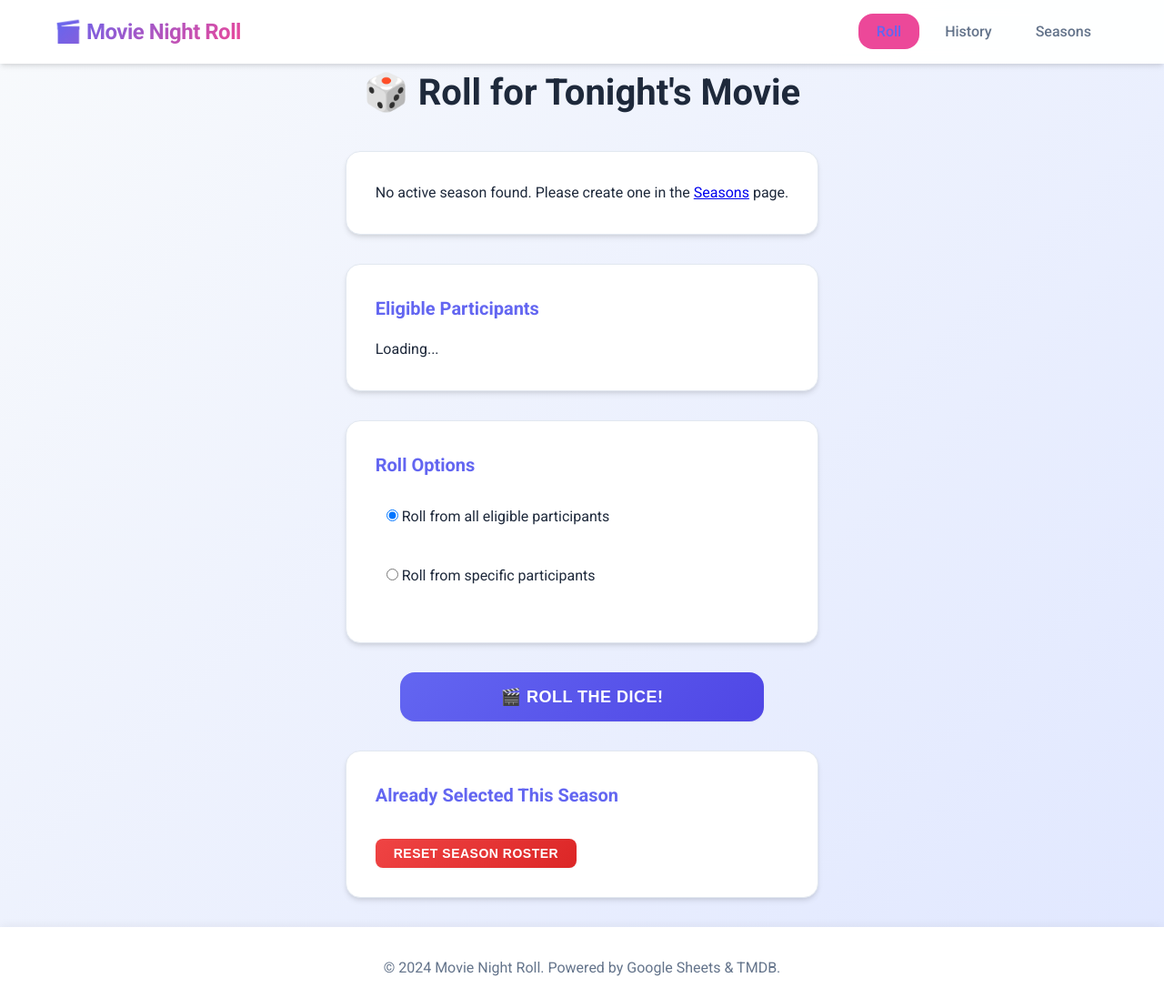
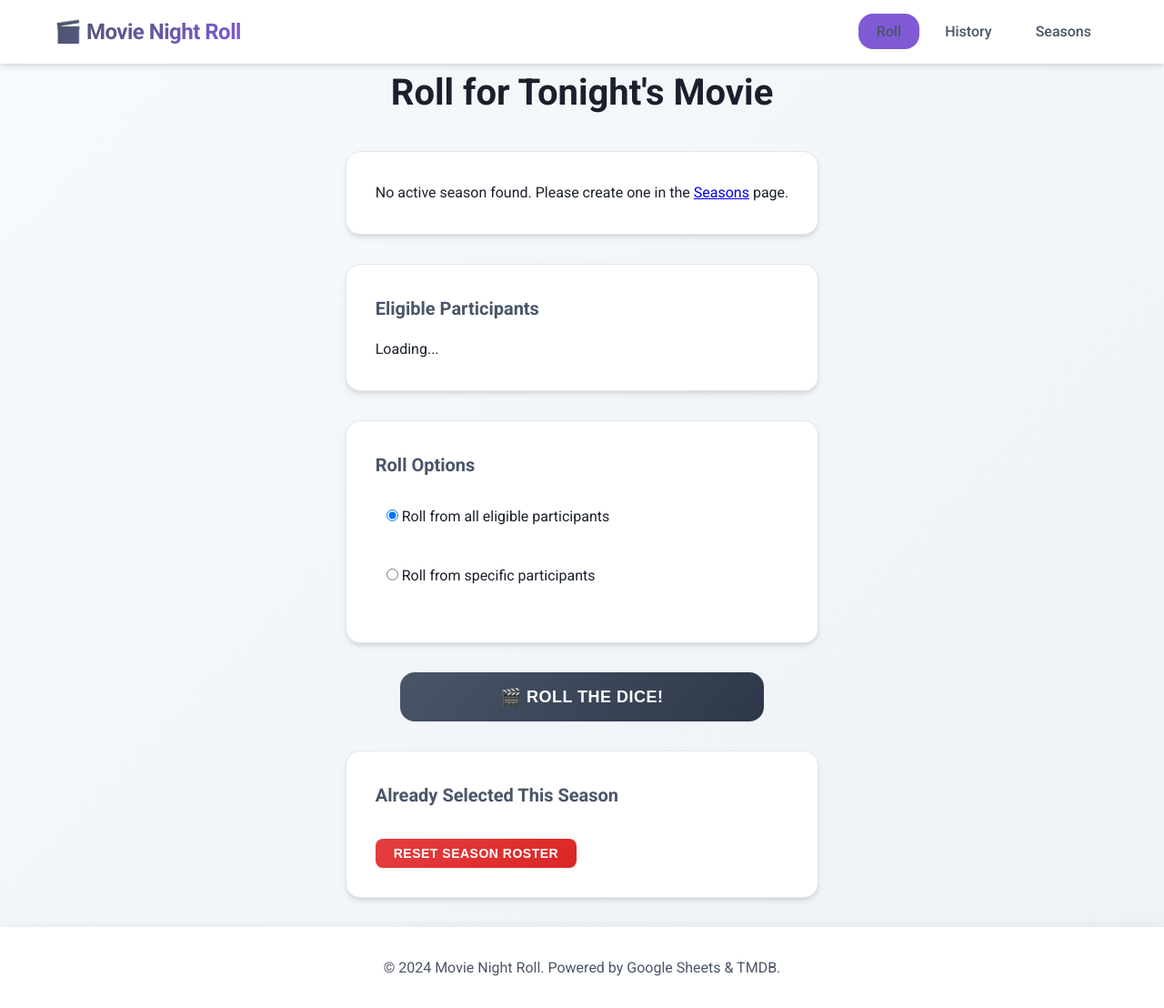
Before and after one commit to berzerk352/movie_night_web, a Flask app: page / in a window 1280 px wide. Shown: the whole page at 91% size. Run offline with Flask 3, Linux system fonts and the light colour scheme; data that the repository does not hold is empty.

Commit message:
make things look nicer and show current movie in sidebar

```diff
--- a/static/css/style.css
+++ b/static/css/style.css
@@ -6,24 +6,24 @@
 }
 
 :root {
-    /* Pantone-inspired Material Design Colors */
-    --primary-color: #6366F1;        /* Vibrant Indigo */
-    --primary-dark: #4F46E5;
-    --primary-light: #818CF8;
-    --secondary-color: #EC4899;      /* Hot Pink */
-    --secondary-dark: #DB2777;
-    --secondary-light: #F472B6;
-    --accent-color: #14B8A6;         /* Teal */
-    --accent-dark: #0D9488;
-    --background-color: #F8FAFC;     /* Light gray-blue */
+    /* Muted, Professional Color Palette */
+    --primary-color: #4A5568;        /* Slate Gray */
+    --primary-dark: #2D3748;
+    --primary-light: #718096;
+    --secondary-color: #805AD5;      /* Muted Purple */
+    --secondary-dark: #6B46C1;
+    --secondary-light: #9F7AEA;
+    --accent-color: #38B2AC;         /* Muted Teal */
+    --accent-dark: #319795;
+    --background-color: #F7FAFC;     /* Soft gray-blue */
     --surface-color: #FFFFFF;
     --surface-elevated: #FFFFFF;
-    --text-color: #1E293B;           /* Slate */
-    --text-secondary: #64748B;
-    --text-hint: #94A3B8;
-    --success-color: #10B981;        /* Emerald */
-    --warning-color: #F59E0B;        /* Amber */
-    --danger-color: #EF4444;         /* Red */
+    --text-color: #1A202C;           /* Dark slate */
+    --text-secondary: #4A5568;
+    --text-hint: #718096;
+    --success-color: #48BB78;        /* Muted green */
+    --warning-color: #ED8936;        /* Muted orange */
+    --danger-color: #E53E3E;         /* Muted red */
     --border-color: #E2E8F0;
     --border-radius: 12px;
     --border-radius-small: 8px;
@@ -37,7 +37,7 @@
 
 body {
     font-family: 'Roboto', 'Inter', -apple-system, BlinkMacSystemFont, 'Segoe UI', sans-serif;
-    background: linear-gradient(135deg, #F8FAFC 0%, #E0E7FF 100%);
+    background: linear-gradient(135deg, #F7FAFC 0%, #EDF2F7 100%);
     color: var(--text-color);
     line-height: 1.6;
     min-height: 100vh;
--- a/templates/index.html
+++ b/templates/index.html
@@ -3,47 +3,35 @@
 {% block title %}Movie Night Roll - Home{% endblock %}
 
 {% block content %}
-<div class="roll-container">
-    <h1>🎲 Roll for Tonight's Movie</h1>
-
 {% if latest_roll %}
-    <div class="current-movie">
-        <h2>🎬 Current Movie</h2>
-        <div class="current-movie-content">
+<div class="current-movie-sidebar">
+    <h3>▸ Current Selection</h3>
     {% if latest_roll.tmdb_data and latest_roll.tmdb_data.poster_url %}
     <div class="current-movie-poster">
         <img src="{{ latest_roll.tmdb_data.poster_url }}" alt="{{ latest_roll.movie_title }} poster">
     </div>
     {% endif %}
     <div class="current-movie-info">
-                <h3 class="current-movie-title">{{ latest_roll.movie_title }}</h3>
+        <h4 class="current-movie-title">{{ latest_roll.movie_title }}</h4>
         <p class="current-movie-submitter">
-                    <span class="submitter-label">Submitted by:</span>
-                    <span class="submitter-name">{{ latest_roll.participant.name }}</span>
+            <strong>{{ latest_roll.participant.name }}</strong>
         </p>
         {% if latest_roll.tmdb_data %}
         <div class="current-movie-details">
-                    {% if latest_roll.tmdb_data.release_date %}
-                    <p><strong>Release Date:</strong> {{ latest_roll.tmdb_data.release_date }}</p>
+            {% if latest_roll.tmdb_data.vote_average %}
+            <p>⭐ {{ latest_roll.tmdb_data.vote_average }}/10</p>
             {% endif %}
             {% if latest_roll.tmdb_data.runtime %}
-                    <p><strong>Runtime:</strong> {{ latest_roll.tmdb_data.runtime }} minutes</p>
-                    {% endif %}
-                    {% if latest_roll.tmdb_data.genres %}
-                    <p><strong>Genres:</strong> {{ latest_roll.tmdb_data.genres|join(', ') }}</p>
-                    {% endif %}
-                    {% if latest_roll.tmdb_data.vote_average %}
-                    <p><strong>Rating:</strong> {{ latest_roll.tmdb_data.vote_average }}/10</p>
-                    {% endif %}
-                    {% if latest_roll.tmdb_data.overview %}
-                    <p class="current-movie-overview"><strong>Overview:</strong> {{ latest_roll.tmdb_data.overview }}</p>
+            <p>⏱️ {{ latest_roll.tmdb_data.runtime }} min</p>
             {% endif %}
         </div>
         {% endif %}
     </div>
 </div>
-    </div>
 {% endif %}
+
+<div class="roll-container">
+    <h1>Roll for Tonight's Movie</h1>
 
     <div class="season-info" id="seasonInfo">
         <p>Loading season information...</p>
```
Also changed, not shown: other parts of static/css/style.css (+62 -79 lines), 1 other file. Lines whose indentation alone changed are shown as unchanged.
